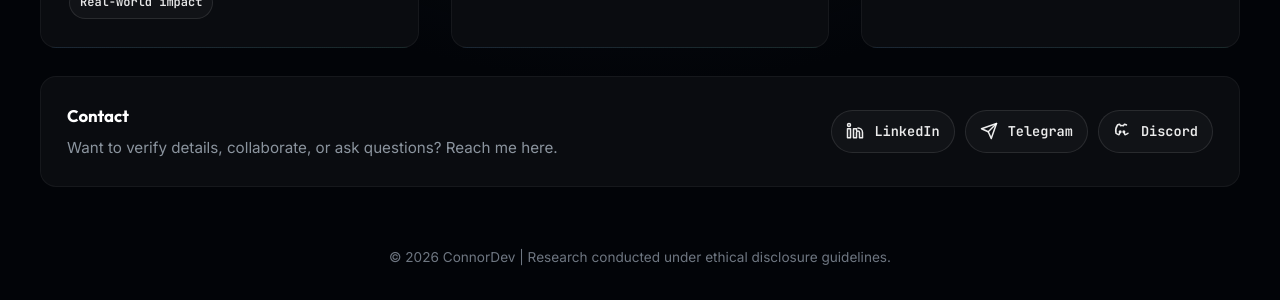
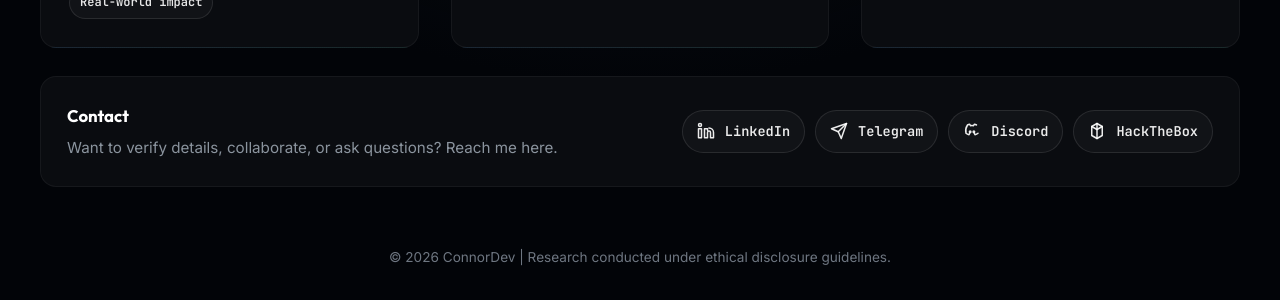
Before and after one commit to ConnorDev1337/connordev1337.github.io, a Jekyll site: the page built from en/index.md, in a window 1280 px wide. Shown: the part 1388-1688 px from the top of the page. Built offline with Jekyll 4.4.1, drawn with Linux system fonts in a browser that asks for light colours.

Commit message:
HTB Link

```diff
--- a/_config.yml
+++ b/_config.yml
@@ -31,6 +31,7 @@ contacts:
   linkedin: "https://www.linkedin.com/in/ivancorcoles/"
   telegram: "https://t.me/connorhack"
   discord: "https://discord.com/users/410917080452431882"
+  hackthebox: "https://profile.hackthebox.com/profile/019c6303-f8bf-72cb-853b-a0b7448f041d"
 
 exclude:
   - README.md
--- a/en/index.md
+++ b/en/index.md
@@ -185,6 +185,10 @@ title: ConnorDev | Bug Bounty Portfolio
         <svg class="svg-icon" viewBox="0 0 24 24"><path d="M18 4a8 8 0 0 0-3-1l-1 2a9 9 0 0 0-4 0L9 3a8 8 0 0 0-3 1c-2 3-3 7-2 11a9 9 0 0 0 4 2l1-2"></path><path d="M20 15a9 9 0 0 1-4 2l-1-2"></path><path d="M9.5 14a1 1 0 1 0 0-2 1 1 0 0 0 0 2z"></path><path d="M14.5 14a1 1 0 1 0 0-2 1 1 0 0 0 0 2z"></path></svg>
         <span class="contact-handle">Discord</span>
       </a>
+      <a class="contact-link" href="{{ site.contacts.hackthebox }}" target="_blank" rel="noopener noreferrer">
+        <svg class="svg-icon" viewBox="0 0 24 24"><path d="M12 2l7 4v12l-7 4-7-4V6z"></path><path d="M12 2v20"></path><path d="M5 6l7 4 7-4"></path></svg>
+        <span class="contact-handle">HackTheBox</span>
+      </a>
     </div>
   </div>
 
```
Also changed, not shown: es/index.md (+4 -0 lines).
